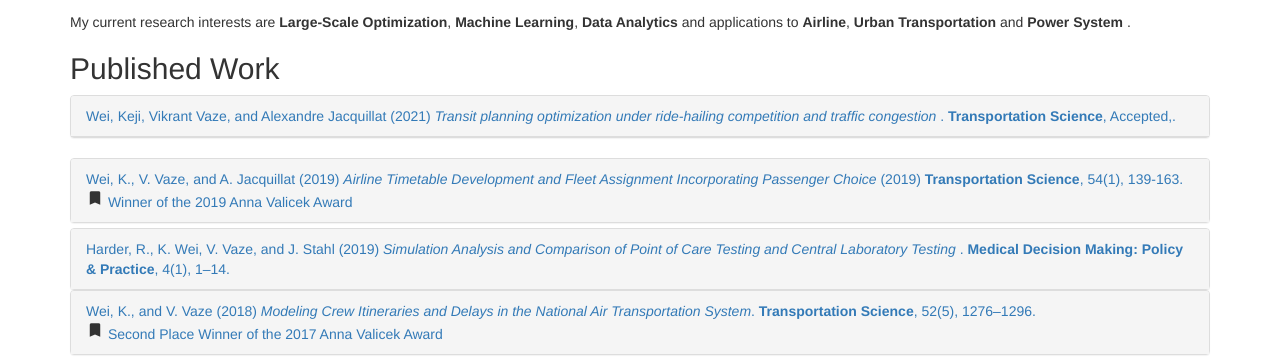
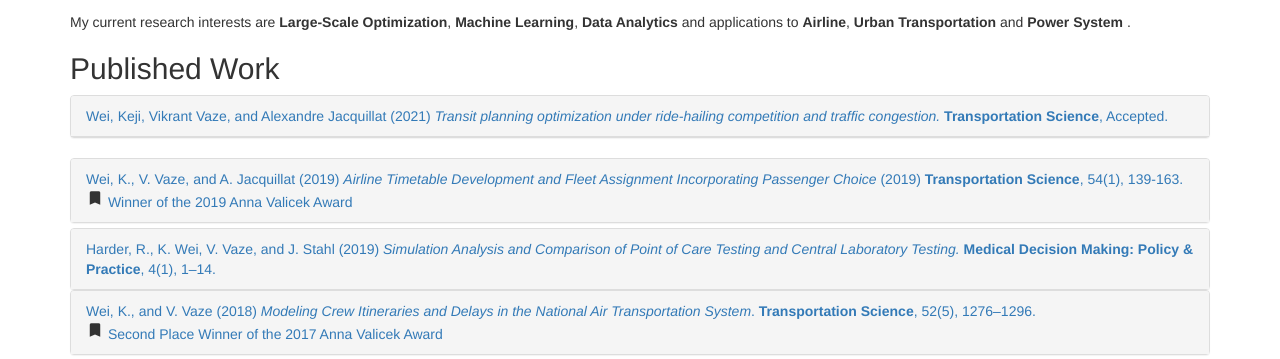
Before and after one commit to kejiwei/kejiwei.github.io, a Jekyll site: the page built from research.html, in a window 1280 px wide. Shown: the part 170-529 px from the top of the page. Built offline with Jekyll 4.4.1, drawn with Linux system fonts in a browser that asks for light colours.

Commit message:
Update research.html

```diff
--- a/research.html
+++ b/research.html
@@ -17,9 +17,9 @@
       <div class="panel-heading">
           <a data-toggle="collapse" data-parent="#published" href="#collapse5">
             Wei, Keji, Vikrant Vaze, and Alexandre Jacquillat (2021)
-            <em>Transit planning optimization under ride-hailing competition and traffic congestion
-            </em>.
-            <strong>Transportation Science</strong>, Accepted,.
+            <em>Transit planning optimization under ride-hailing competition and traffic congestion.
+            </em>
+            <strong>Transportation Science</strong>, Accepted.
           </a>
       </div>
       <div id="collapse5" class="panel-collapse collapse">
@@ -76,8 +76,8 @@
         <div class="panel-heading">
             <a data-toggle="collapse" data-parent="#published" href="#collapse3">
               Harder, R., K. Wei, V. Vaze, and J. Stahl (2019)
-              <em>Simulation Analysis and Comparison of Point of Care Testing and Central Laboratory Testing
-              </em>.
+              <em>Simulation Analysis and Comparison of Point of Care Testing and Central Laboratory Testing.
+              </em>
               <strong>Medical Decision Making: Policy & Practice</strong>,  4(1), 1–14.
             </a>
         </div>
```
